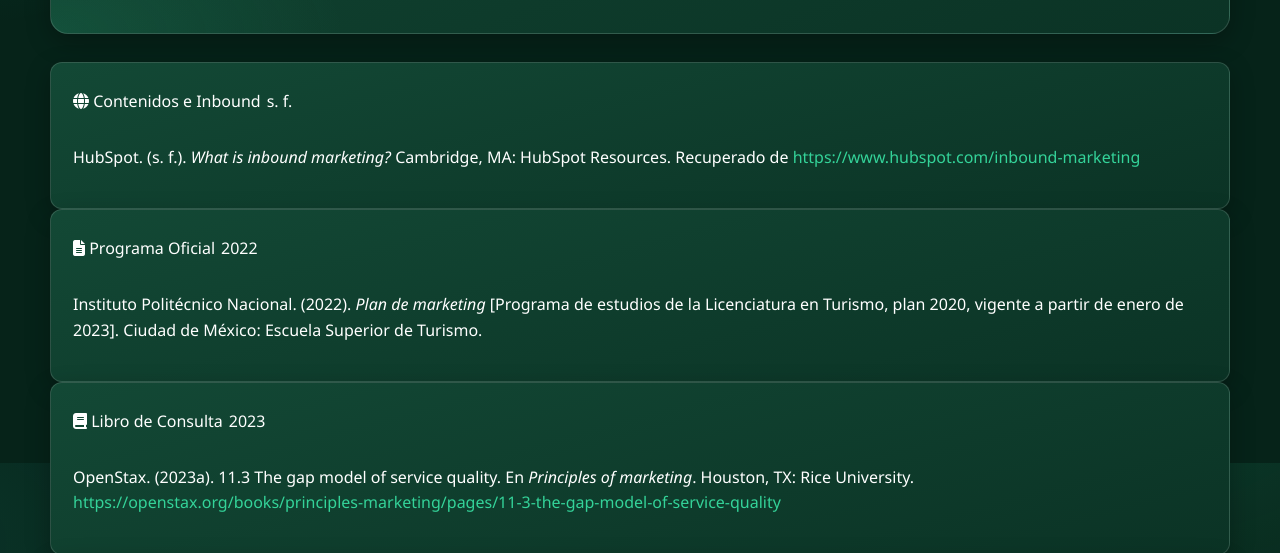
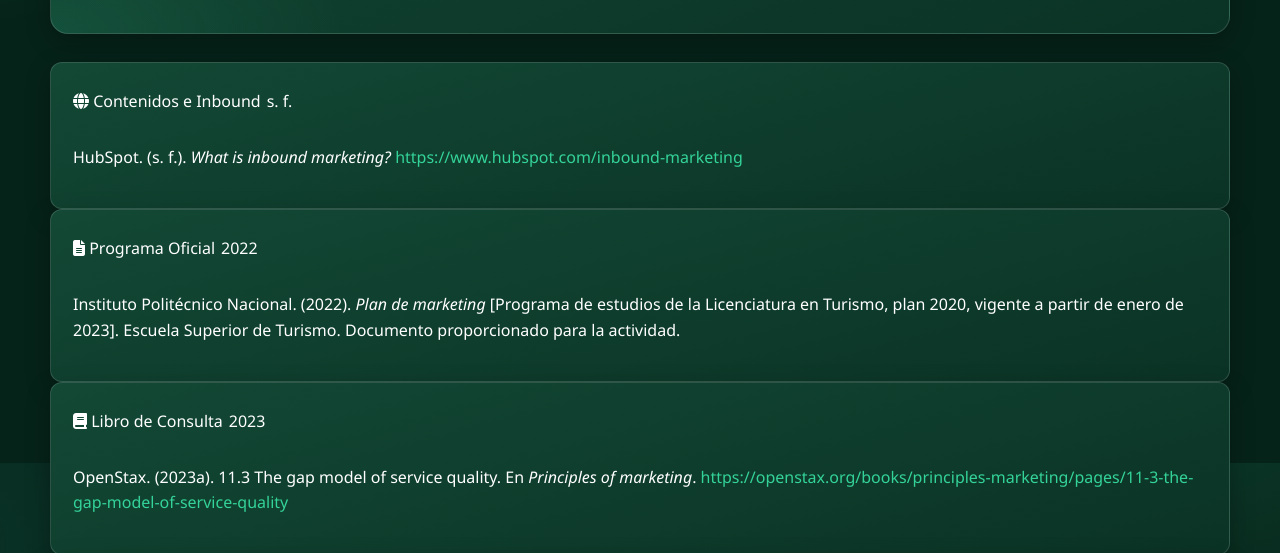
Before and after one commit to Isra921/Libro_Mark_Tur, a plain HTML site: page unidades/unidad-04/referencias.html in a window 1280 px wide. Shown: the part 337-890 px from the top of the page. Drawn offline with Linux system fonts and the light colour scheme.

Commit message:
fix(referencias): evitar desbordamiento en móvil y ajustar referencias de las unidades 3 y 4 a APA 7

```diff
--- a/assets/css/referencias.css
+++ b/assets/css/referencias.css
@@ -388,3 +388,10 @@
     grid-template-columns: 1fr;
   }
 }
+
+/* ---------- Pantallas estrechas: las URLs largas no deben ensanchar la página ---------- */
+.r-card,
+.r-card__body { min-width: 0; }
+
+.r-card__citation,
+.r-citation { overflow-wrap: anywhere; }
--- a/unidades/unidad-04/referencias.html
+++ b/unidades/unidad-04/referencias.html
@@ -42,7 +42,7 @@
           <span class="r-year">s. f.</span>
         </div>
         <p class="r-citation">
-          HubSpot. (s. f.). <em>What is inbound marketing?</em> Cambridge, MA: HubSpot Resources. Recuperado de <a href="https://www.hubspot.com/inbound-marketing" target="_blank" rel="noopener noreferrer">https://www.hubspot.com/inbound-marketing</a>
+          HubSpot. (s. f.). <em>What is inbound marketing?</em> <a href="https://www.hubspot.com/inbound-marketing" target="_blank" rel="noopener noreferrer">https://www.hubspot.com/inbound-marketing</a>
         </p>
       </article>
 
@@ -52,7 +52,7 @@
           <span class="r-year">2022</span>
         </div>
         <p class="r-citation">
-          Instituto Politécnico Nacional. (2022). <em>Plan de marketing</em> [Programa de estudios de la Licenciatura en Turismo, plan 2020, vigente a partir de enero de 2023]. Ciudad de México: Escuela Superior de Turismo.
+          Instituto Politécnico Nacional. (2022). <em>Plan de marketing</em> [Programa de estudios de la Licenciatura en Turismo, plan 2020, vigente a partir de enero de 2023]. Escuela Superior de Turismo. Documento proporcionado para la actividad.
         </p>
       </article>
 
@@ -62,7 +62,7 @@
           <span class="r-year">2023</span>
         </div>
         <p class="r-citation">
-          OpenStax. (2023a). 11.3 The gap model of service quality. En <em>Principles of marketing</em>. Houston, TX: Rice University. <a href="https://openstax.org/books/principles-marketing/pages/11-3-the-gap-model-of-service-quality" target="_blank" rel="noopener noreferrer">https://openstax.org/books/principles-marketing/pages/11-3-the-gap-model-of-service-quality</a>
+          OpenStax. (2023a). 11.3 The gap model of service quality. En <em>Principles of marketing</em>. <a href="https://openstax.org/books/principles-marketing/pages/11-3-the-gap-model-of-service-quality" target="_blank" rel="noopener noreferrer">https://openstax.org/books/principles-marketing/pages/11-3-the-gap-model-of-service-quality</a>
         </p>
       </article>
 
@@ -72,7 +72,7 @@
           <span class="r-year">2023</span>
         </div>
         <p class="r-citation">
-          OpenStax. (2023b). 12.3 The five-step procedure for establishing pricing policy. En <em>Principles of marketing</em>. Houston, TX: Rice University. <a href="https://openstax.org/books/principles-marketing/pages/12-3-the-five-step-procedure-for-establishing-pricing-policy" target="_blank" rel="noopener noreferrer">https://openstax.org/books/principles-marketing/pages/12-3-the-five-step-procedure-for-establishing-pricing-policy</a>
+          OpenStax. (2023b). 12.3 The five-step procedure for establishing pricing policy. En <em>Principles of marketing</em>. <a href="https://openstax.org/books/principles-marketing/pages/12-3-the-five-step-procedure-for-establishing-pricing-policy" target="_blank" rel="noopener noreferrer">https://openstax.org/books/principles-marketing/pages/12-3-the-five-step-procedure-for-establishing-pricing-policy</a>
         </p>
       </article>
 
@@ -82,7 +82,7 @@
           <span class="r-year">2023</span>
         </div>
         <p class="r-citation">
-          OpenStax. (2023c). 13.1 The promotion mix and its elements. En <em>Principles of marketing</em>. Houston, TX: Rice University. <a href="https://openstax.org/books/principles-marketing/pages/13-1-the-promotion-mix-and-its-elements" target="_blank" rel="noopener noreferrer">https://openstax.org/books/principles-marketing/pages/13-1-the-promotion-mix-and-its-elements</a>
+          OpenStax. (2023c). 13.1 The promotion mix and its elements. En <em>Principles of marketing</em>. <a href="https://openstax.org/books/principles-marketing/pages/13-1-the-promotion-mix-and-its-elements" target="_blank" rel="noopener noreferrer">https://openstax.org/books/principles-marketing/pages/13-1-the-promotion-mix-and-its-elements</a>
         </p>
       </article>
 
@@ -92,7 +92,7 @@
           <span class="r-year">2023</span>
         </div>
         <p class="r-citation">
-          OpenStax. (2023d). 13.3 Integrated marketing communications. En <em>Principles of marketing</em>. Houston, TX: Rice University. <a href="https://openstax.org/books/principles-marketing/pages/13-3-integrated-marketing-communications" target="_blank" rel="noopener noreferrer">https://openstax.org/books/principles-marketing/pages/13-3-integrated-marketing-communications</a>
+          OpenStax. (2023d). 13.3 Integrated marketing communications. En <em>Principles of marketing</em>. <a href="https://openstax.org/books/principles-marketing/pages/13-3-integrated-marketing-communications" target="_blank" rel="noopener noreferrer">https://openstax.org/books/principles-marketing/pages/13-3-integrated-marketing-communications</a>
         </p>
       </article>
 
@@ -102,7 +102,7 @@
           <span class="r-year">2023</span>
         </div>
         <p class="r-citation">
-          OpenStax. (2023e). 13.4 Steps in the IMC planning process. En <em>Principles of marketing</em>. Houston, TX: Rice University. <a href="https://openstax.org/books/principles-marketing/pages/13-4-steps-in-the-imc-planning-process" target="_blank" rel="noopener noreferrer">https://openstax.org/books/principles-marketing/pages/13-4-steps-in-the-imc-planning-process</a>
+          OpenStax. (2023e). 13.4 Steps in the IMC planning process. En <em>Principles of marketing</em>. <a href="https://openstax.org/books/principles-marketing/pages/13-4-steps-in-the-imc-planning-process" target="_blank" rel="noopener noreferrer">https://openstax.org/books/principles-marketing/pages/13-4-steps-in-the-imc-planning-process</a>
         </p>
       </article>
 
@@ -112,7 +112,7 @@
           <span class="r-year">2023</span>
         </div>
         <p class="r-citation">
-          OpenStax. (2023f). 14.2 Major decisions in developing an advertising plan. En <em>Principles of marketing</em>. Houston, TX: Rice University. <a href="https://openstax.org/books/principles-marketing/pages/14-2-major-decisions-in-developing-an-advertising-plan" target="_blank" rel="noopener noreferrer">https://openstax.org/books/principles-marketing/pages/14-2-major-decisions-in-developing-an-advertising-plan</a>
+          OpenStax. (2023f). 14.2 Major decisions in developing an advertising plan. En <em>Principles of marketing</em>. <a href="https://openstax.org/books/principles-marketing/pages/14-2-major-decisions-in-developing-an-advertising-plan" target="_blank" rel="noopener noreferrer">https://openstax.org/books/principles-marketing/pages/14-2-major-decisions-in-developing-an-advertising-plan</a>
         </p>
       </article>
 
@@ -122,7 +122,7 @@
           <span class="r-year">2023</span>
         </div>
         <p class="r-citation">
-          OpenStax. (2023g). 17.1 The use and value of marketing channels. En <em>Principles of marketing</em>. Houston, TX: Rice University. <a href="https://openstax.org/books/principles-marketing/pages/17-1-the-use-and-value-of-marketing-channels" target="_blank" rel="noopener noreferrer">https://openstax.org/books/principles-marketing/pages/17-1-the-use-and-value-of-marketing-channels</a>
+          OpenStax. (2023g). 17.1 The use and value of marketing channels. En <em>Principles of marketing</em>. <a href="https://openstax.org/books/principles-marketing/pages/17-1-the-use-and-value-of-marketing-channels" target="_blank" rel="noopener noreferrer">https://openstax.org/books/principles-marketing/pages/17-1-the-use-and-value-of-marketing-channels</a>
         </p>
       </article>
 
@@ -132,7 +132,7 @@
           <span class="r-year">2023</span>
         </div>
         <p class="r-citation">
-          OpenStax. (2023h). 2.3 Purpose and structure of the marketing plan. En <em>Principles of marketing</em>. Houston, TX: Rice University. <a href="https://openstax.org/books/principles-marketing/pages/2-3-purpose-and-structure-of-the-marketing-plan" target="_blank" rel="noopener noreferrer">https://openstax.org/books/principles-marketing/pages/2-3-purpose-and-structure-of-the-marketing-plan</a>
+          OpenStax. (2023h). 2.3 Purpose and structure of the marketing plan. En <em>Principles of marketing</em>. <a href="https://openstax.org/books/principles-marketing/pages/2-3-purpose-and-structure-of-the-marketing-plan" target="_blank" rel="noopener noreferrer">https://openstax.org/books/principles-marketing/pages/2-3-purpose-and-structure-of-the-marketing-plan</a>
         </p>
       </article>
 
@@ -142,7 +142,7 @@
           <span class="r-year">2023</span>
         </div>
         <p class="r-citation">
-          OpenStax. (2023i). 6.3 Steps in a successful marketing research plan. En <em>Principles of marketing</em>. Houston, TX: Rice University. <a href="https://openstax.org/books/principles-marketing/pages/6-3-steps-in-a-successful-marketing-research-plan" target="_blank" rel="noopener noreferrer">https://openstax.org/books/principles-marketing/pages/6-3-steps-in-a-successful-marketing-research-plan</a>
+          OpenStax. (2023i). 6.3 Steps in a successful marketing research plan. En <em>Principles of marketing</em>. <a href="https://openstax.org/books/principles-marketing/pages/6-3-steps-in-a-successful-marketing-research-plan" target="_blank" rel="noopener noreferrer">https://openstax.org/books/principles-marketing/pages/6-3-steps-in-a-successful-marketing-research-plan</a>
         </p>
       </article>
 
@@ -152,7 +152,7 @@
           <span class="r-year">s. f.</span>
         </div>
         <p class="r-citation">
-          The Open University. (s. f.). Social marketing: 2.2 So how can social marketing be defined? <em>OpenLearn</em>. Milton Keynes, UK: The Open University. Recuperado de <a href="https://www.open.edu/openlearn/money-business/business-strategy-studies/social-marketing/content-section-2.2" target="_blank" rel="noopener noreferrer">https://www.open.edu/openlearn/money-business/business-strategy-studies/social-marketing/content-section-2.2</a>
+          The Open University. (s. f.). Social marketing: 2.2 So how can social marketing be defined? <em>OpenLearn</em>. <a href="https://www.open.edu/openlearn/money-business/business-strategy-studies/social-marketing/content-section-2.2" target="_blank" rel="noopener noreferrer">https://www.open.edu/openlearn/money-business/business-strategy-studies/social-marketing/content-section-2.2</a>
         </p>
       </article>
 
```
Also changed, not shown: unidades/unidad-03/referencias.html (+6 -6 lines).
